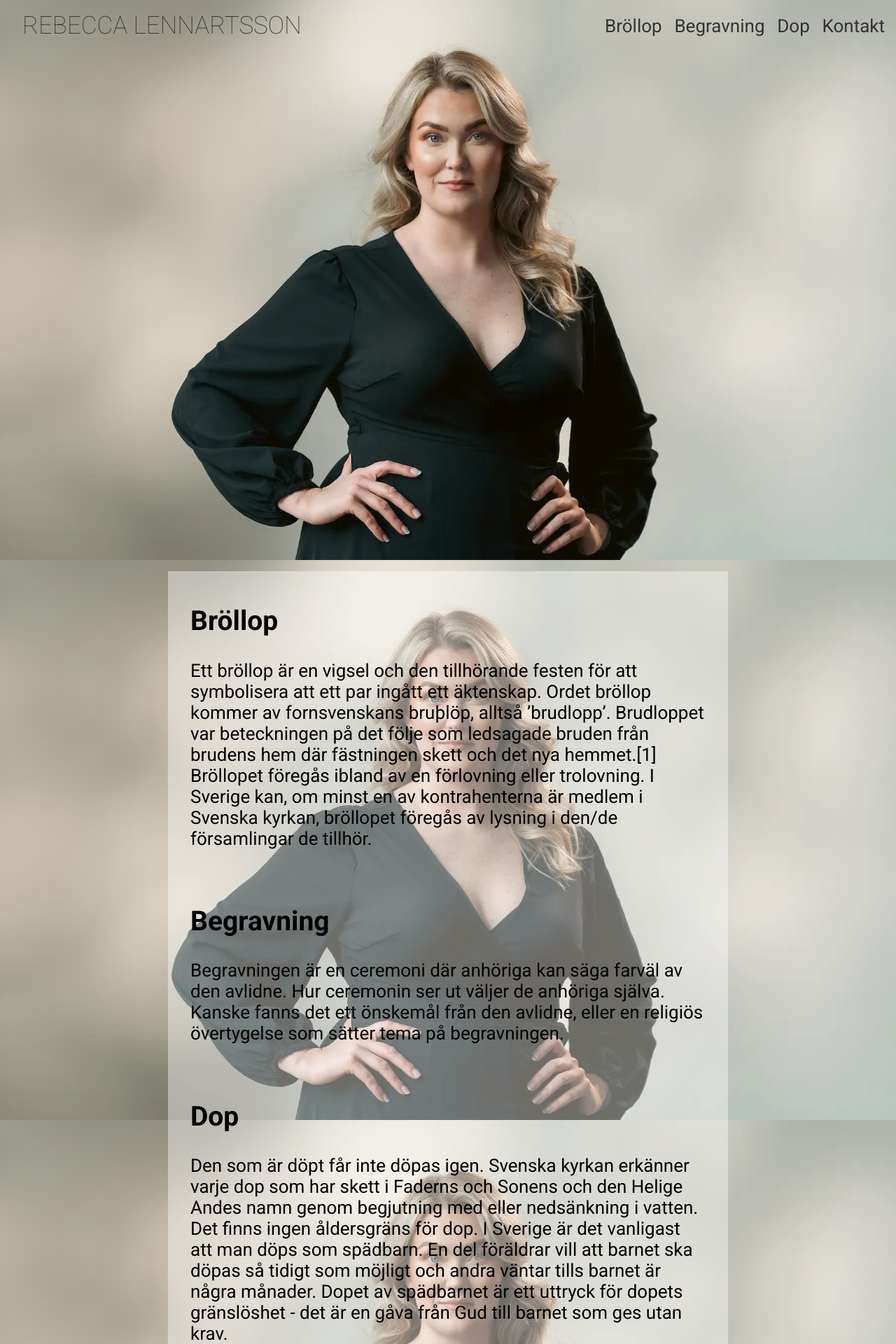
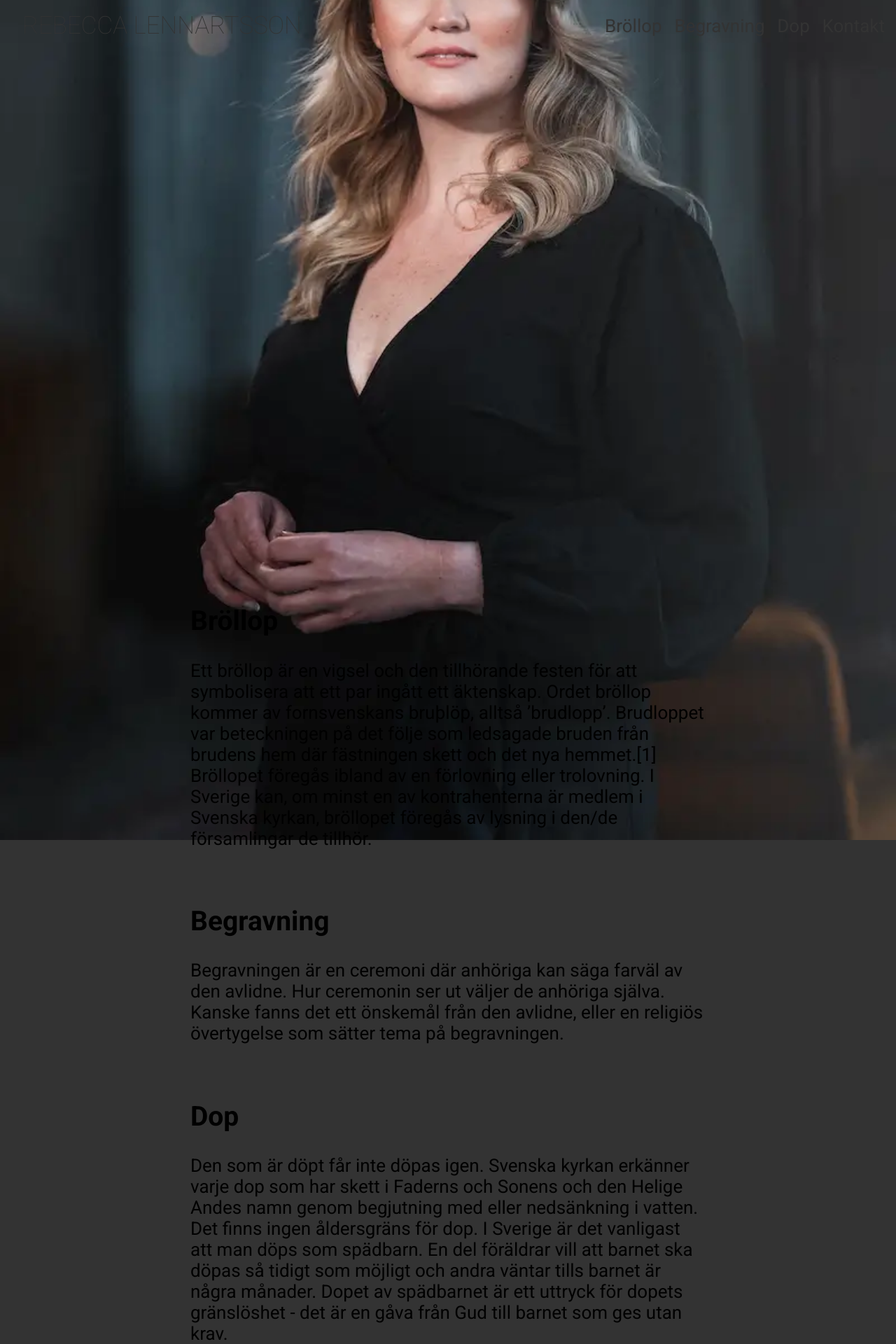
Before and after one commit to rebeccalennartsson/rebeccalennartsson, a React (Create React App) app: page / in a window 1280 px wide. Shown: the top 1920 px of the page at 70% size. Built offline with nearby package versions, Linux system fonts and the light colour scheme.

Commit message:
updated animations for phones

```diff
--- a/src/App.scss
+++ b/src/App.scss
@@ -78,6 +78,31 @@ body {
   color: $white;
 }
 
+@media (min-width: $mediaQueryBrake) {
+  body {
+    background: url('./images/portrait.webp');
+    background-position: center;
+    background-repeat: no-repeat;
+    background-attachment: scroll;
+    font-size: $fontSize;
+    -webkit-background-size: cover;
+    -moz-background-size: cover;
+    -o-background-size: cover;
+    background-size: cover;
+    background-color: $black;
+  }
+
+  .App {
+    background: inherit;
+  }
+
+  .page-section-wrapper {
+    animation: none;
+    background-color: $black;
+    color: $white;
+  }
+}
+
 @media (max-width: $mediaQueryBrake) {
   body {
     background: url('./images/portrait.webp');
@@ -89,5 +114,15 @@ body {
     -moz-background-size: cover;
     -o-background-size: cover;
     background-size: cover;
+    background-color: $black;
+  }
+  .App {
+    background: inherit;
+  }
+
+  .page-section-wrapper {
+    animation: none;
+    background-color: $black;
+    color: $white;
   }
 }
```
